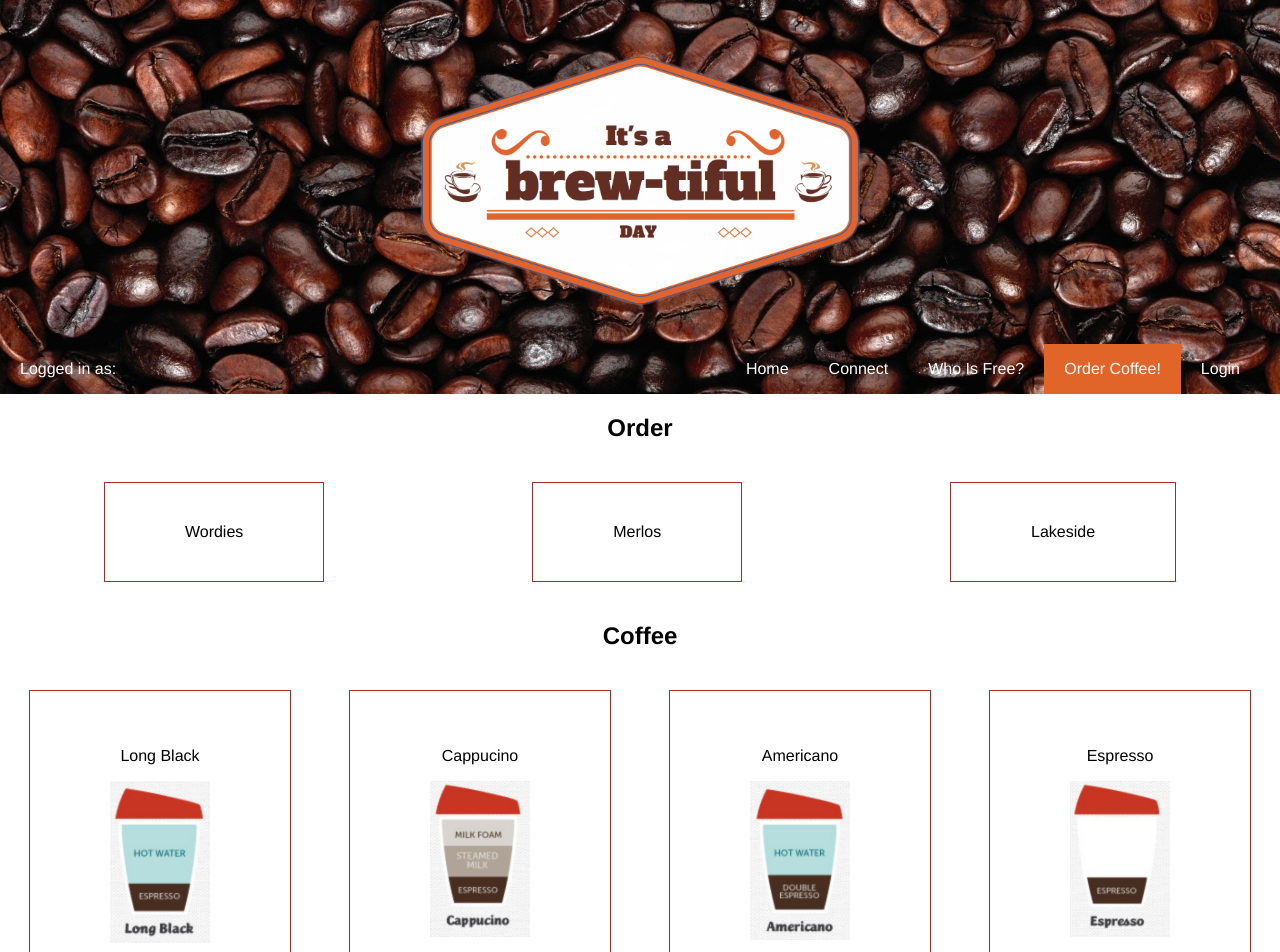
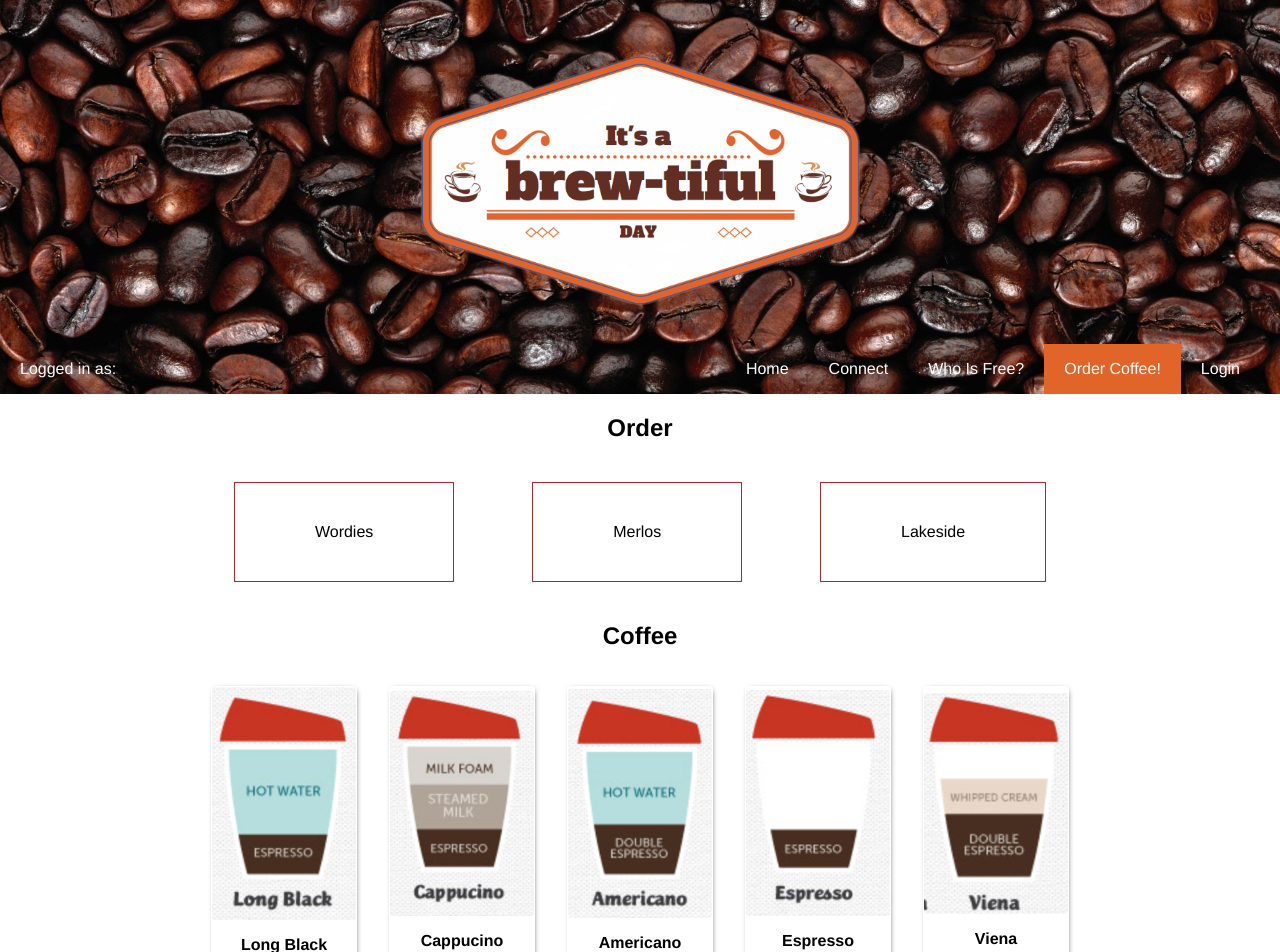
Before and after one commit to r-portas/tanda-2017, a React (Create React App) app: page /get in a window 1280 px wide. Shown: the top 952 px of the page. Built offline with nearby package versions, Linux system fonts and the light colour scheme.

Commit message:
Ordering page

```diff
--- a/src/components/Order.js
+++ b/src/components/Order.js
@@ -1,4 +1,6 @@
 import React, { Component } from "react";
+
+import User from "./User";
 
 import longBlack from "../imgs/coffee/Long Black.png";
 import cap from "../imgs/coffee/Cappucino.png";
@@ -57,16 +59,15 @@ class Order extends Component {
 
   renderShops() {
     return this.state.shops.map((shop) => {
-      return <div className="Order-shop">{shop.name}</div>
+      return <div key={shop.name} className="Order-shop">{shop.name}</div>
     });
   }
 
   renderCoffee() {
     return this.state.coffee.map((coffee) => {
-      return <div className="Order-shop">
-        <p>{coffee.name}</p>
-        <img className="Order-coffee-image" src={coffee.img}/>
-      </div>
+      return (
+        <User coffeePhoto key={coffee.name} photo={coffee.img} name={coffee.name} />
+      )
     });
   }
 
@@ -83,6 +84,7 @@ class Order extends Component {
 					{ this.renderCoffee() }
 				</div>
 
+        <button className="Landing-login">Submit</button>
       </div>
     );
   }
--- a/src/components/User.js
+++ b/src/components/User.js
@@ -1,10 +1,17 @@
-import React, { Component } from "react";
+import React from "react";
 import "./WhoIsFree.css";
 
 function User(props) {
+
+  let cn = "user-photo";
+
+  if (props.coffeePhoto) {
+    cn = "coffee-photo";
+  }
+
   return (
     <div className="user-block">
-      <img className="user-photo" src={props.photo} alt="Photo"/>
+      <img className={cn} src={props.photo} alt="User"/>
       <p className="user-name">{props.name}</p>
 
     </div>
--- a/src/components/WhoIsFree.css
+++ b/src/components/WhoIsFree.css
@@ -32,6 +32,11 @@
   border-radius: 0.2rem;
 }
 
+.coffee-photo {
+  width: 9rem;
+  border-radius: 0.2rem;
+}
+
 .user-name {
   font-weight: bold;
 }
```
